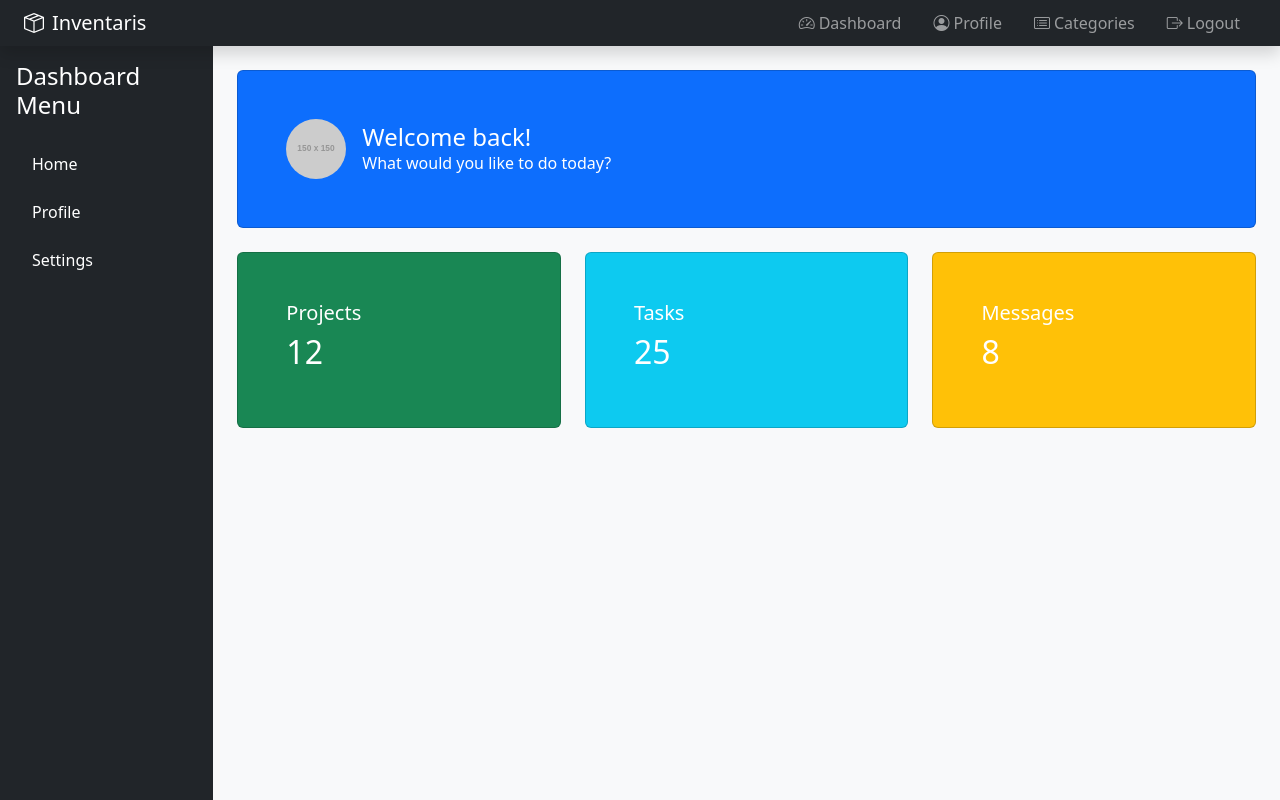
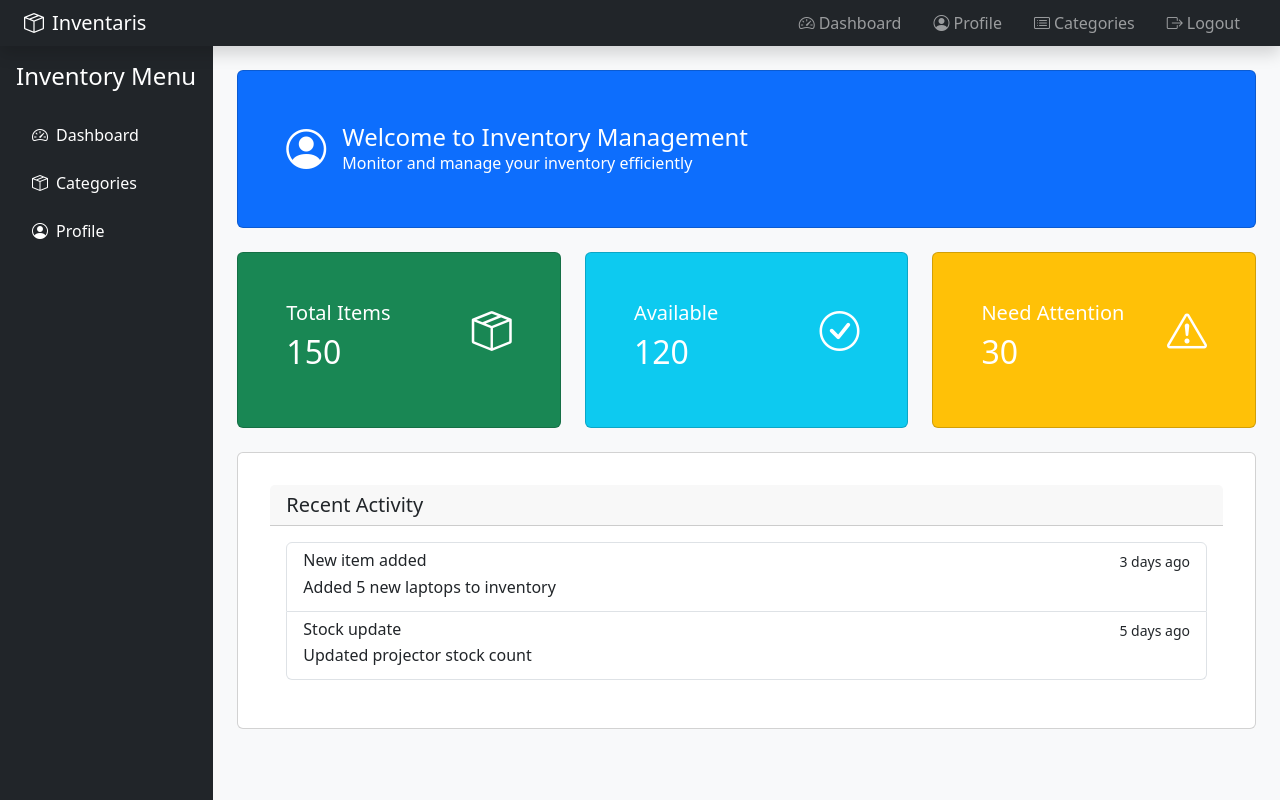
Before and after one commit to yogikautsa112/React-mapel, a React (Vite) app: page /dashboard in a window 1280 px wide. Built offline with nearby package versions, Linux system fonts and the light colour scheme; sample sign-in values are in the browser's storage.

Commit message:
update code

```diff
--- a/src/main.jsx
+++ b/src/main.jsx
@@ -1,19 +1,38 @@
 import { StrictMode } from 'react'
 import { createRoot } from 'react-dom/client'
-// import './index.css'
-// import App from './App.jsx'
-// import bootstrap
 import 'bootstrap/dist/css/bootstrap.min.css'
 import 'bootstrap/dist/js/bootstrap.bundle.min.js'
+import 'bootstrap-icons/font/bootstrap-icons.css'
 import { RouterProvider } from 'react-router-dom'
 import { router } from './routes/index.jsx'
+import axios from 'axios'
+
+axios.interceptors.request.use(
+  function (config) {
+    const token = localStorage.getItem('access_token')
+    if (token) {
+      config.headers.Authorization = `Bearer ${token}`
+    }
+    return config
+  },
+  function (error) {
+    return Promise.reject(error)
+  }
+)
+
+axios.interceptors.response.use(
+  response => response,
+  error => {
+    if (error.response?.status === 401) {
+      localStorage.clear()
+      window.location.href = '/login'
+    }
+    return Promise.reject(error)
+  }
+)
 
 createRoot(document.getElementById('root')).render(
   <StrictMode>
-    {/* <App /> */}
-
-    <RouterProvider router={router}>
-
-    </RouterProvider>
-  </StrictMode>,
+    <RouterProvider router={router} />
+  </StrictMode>
 )
--- a/src/pages/Dashboard.jsx
+++ b/src/pages/Dashboard.jsx
@@ -1,4 +1,5 @@
 import React from 'react';
+import { Link } from 'react-router-dom';
 
 export default function Dashboard() {
     return (
@@ -6,19 +7,26 @@ export default function Dashboard() {
             <div className="row min-vh-100">
                 {/* Sidebar */}
                 <div className="col-md-3 col-lg-2 bg-dark text-white p-3">
-                    <h4 className="mb-4">Dashboard Menu</h4>
+                    <h4 className="mb-4">Inventory Menu</h4>
                     <ul className="nav flex-column">
                         <li className="nav-item mb-2">
-                            <a href="#" className="nav-link text-white">Home</a>
+                            <Link to="/dashboard" className="nav-link text-white active">
+                                <i className="bi bi-speedometer2 me-2"></i>Dashboard
+                            </Link>
                         </li>
                         <li className="nav-item mb-2">
-                            <a href="#" className="nav-link text-white">Profile</a>
+                            <Link to="/stuff" className="nav-link text-white">
+                                <i className="bi bi-box-seam me-2"></i>Categories
+                            </Link>
                         </li>
                         <li className="nav-item mb-2">
-                            <a href="#" className="nav-link text-white">Settings</a>
+                            <Link to="/profile" className="nav-link text-white">
+                                <i className="bi bi-person-circle me-2"></i>Profile
+                            </Link>
                         </li>
                     </ul>
                 </div>
+
                 {/* Main Content */}
                 <div className="col-md-9 col-lg-10 p-4">
                     <div className="row">
@@ -26,39 +34,81 @@ export default function Dashboard() {
                         <div className="col-12 mb-4">
                             <div className="card bg-primary text-white">
                                 <div className="card-body d-flex align-items-center">
-                                    <img src="https://ui-avatars.com/api/?name=${URL_ADDRESS.placeholder.com/150x150 " className="rounded-circle me-3"
-                                        alt="Profile"
-                                        style={{ width: "60px", height: "60px" }}
-                                    />
+                                    <i className="bi bi-person-circle fs-1 me-3"></i>
                                     <div>
-                                        <h4 className="card-title mb-0">Welcome back!</h4>
-                                        <p className="card-text">What would you like to do today?</p>
+                                        <h4 className="card-title mb-0">Welcome to Inventory Management</h4>
+                                        <p className="card-text">Monitor and manage your inventory efficiently</p>
+                                    </div>
+                                </div>
+                            </div>
+                        </div>
+
+                        {/* Stats Cards */}
+                        <div className="col-md-4 mb-4">
+                            <div className="card bg-success text-white h-100">
+                                <div className="card-body">
+                                    <div className="d-flex justify-content-between align-items-start">
+                                        <div>
+                                            <h5 className="card-title">Total Items</h5>
+                                            <h2>150</h2>
+                                        </div>
+                                        <i className="bi bi-box-seam fs-1"></i>
                                     </div>
                                 </div>
                             </div>
                         </div>
 
                         <div className="col-md-4 mb-4">
-                            <div className="card bg-success text-white">
+                            <div className="card bg-info text-white h-100">
                                 <div className="card-body">
-                                    <h5 className="card-title">Projects</h5>
-                                    <h2>12</h2>
+                                    <div className="d-flex justify-content-between align-items-start">
+                                        <div>
+                                            <h5 className="card-title">Available</h5>
+                                            <h2>120</h2>
+                                        </div>
+                                        <i className="bi bi-check-circle fs-1"></i>
+                                    </div>
                                 </div>
                             </div>
                         </div>
+
                         <div className="col-md-4 mb-4">
-                            <div className="card bg-info text-white">
+                            <div className="card bg-warning text-white h-100">
                                 <div className="card-body">
-                                    <h5 className="card-title">Tasks</h5>
-                                    <h2>25</h2>
+                                    <div className="d-flex justify-content-between align-items-start">
+                                        <div>
+                                            <h5 className="card-title">Need Attention</h5>
+                                            <h2>30</h2>
+                                        </div>
+                                        <i className="bi bi-exclamation-triangle fs-1"></i>
+                                    </div>
                                 </div>
                             </div>
                         </div>
-                        <div className="col-md-4 mb-4">
-                            <div className="card bg-warning text-white">
+
+                        {/* Recent Activity */}
+                        <div className="col-12">
+                            <div className="card">
+                                <div className="card-header">
+                                    <h5 className="card-title mb-0">Recent Activity</h5>
+                                </div>
                                 <div className="card-body">
-                                    <h5 className="card-title">Messages</h5>
-                                    <h2>8</h2>
+                                    <div className="list-group">
+                                        <div className="list-group-item">
+                                            <div className="d-flex w-100 justify-content-between">
+                                                <h6 className="mb-1">New item added</h6>
+                                                <small>3 days ago</small>
+                                            </div>
+                                            <p className="mb-1">Added 5 new laptops to inventory</p>
+                                        </div>
+                                        <div className="list-group-item">
+                                            <div className="d-flex w-100 justify-content-between">
+                                                <h6 className="mb-1">Stock update</h6>
+                                                <small>5 days ago</small>
+                                            </div>
+                                            <p className="mb-1">Updated projector stock count</p>
+                                        </div>
+                                    </div>
                                 </div>
                             </div>
                         </div>
--- a/src/pages/stuff/Index.jsx
+++ b/src/pages/stuff/Index.jsx
@@ -21,16 +21,13 @@ export default function StuffIndex() {
     const [isModalInbound, setIsModalInbound] = useState(false)
 
     const navigate = useNavigate()
-    const token = localStorage.getItem('access_token')
 
     useEffect(() => {
         fetchStuffs()
     }, [])
 
     const fetchStuffs = () => {
-        axios.get(`${API_URL}/stuffs`, {
-            headers: { Authorization: `Bearer ${token}` }
-        })
+        axios.get(`${API_URL}/stuffs`)
             .then(res => setStuffs(res.data.data))
             .catch(setError)
             .finally(() => setLoading(false))
@@ -49,12 +46,7 @@ export default function StuffIndex() {
             ? `${API_URL}/stuffs/${formData.id}`
             : `${API_URL}/stuffs`
 
-        axios[method](url, formData, {
-            headers: {
-                Authorization: `Bearer ${token}`,
-                'Content-Type': 'application/json'
-            }
-        })
+        axios[method](url, formData)
             .then(() => {
                 fetchStuffs()
                 closeModal()
@@ -70,10 +62,9 @@ export default function StuffIndex() {
         setModalOpen(true)
     }
 
+    // Remove headers from confirmDelete
     const confirmDelete = () => {
-        axios.delete(`${API_URL}/stuffs/${deleteId}`, {
-            headers: { Authorization: `Bearer ${token}` }
-        })
+        axios.delete(`${API_URL}/stuffs/${deleteId}`)
             .then(() => {
                 fetchStuffs()
                 closeModal()
@@ -92,7 +83,6 @@ export default function StuffIndex() {
         setModalOpen(true)
     }
 
-    // Fix the handleInbound function to pass the entire stuff object
     const handleInbound = (stuff) => {
         setFormInbound({
             stuff_id: stuff.id,
@@ -102,7 +92,7 @@ export default function StuffIndex() {
         setIsModalInbound(true)
     }
 
-    // Fix the handleSubmitInbound function
+    // Update handleSubmitInbound to only include Content-Type header
     const handleSubmitInbound = (e) => {
         e.preventDefault()
         const formData = new FormData()
@@ -112,7 +102,6 @@ export default function StuffIndex() {
 
         axios.post(`${API_URL}/inbound-stuffs`, formData, {
             headers: {
-                Authorization: `Bearer ${token}`,
                 'Content-Type': 'multipart/form-data'
             }
         })
@@ -188,7 +177,7 @@ export default function StuffIndex() {
                                             <tr>
                                                 <th rowSpan={2}>No</th>
                                                 <th rowSpan={2}>Name</th>
-                                                <th colSpan={2}>Stock</th>
+                                                <th className='text-center' colSpan={2}>Stock</th>
                                                 <th rowSpan={2}>Action</th>
                                             </tr>
                                             <tr>
```
